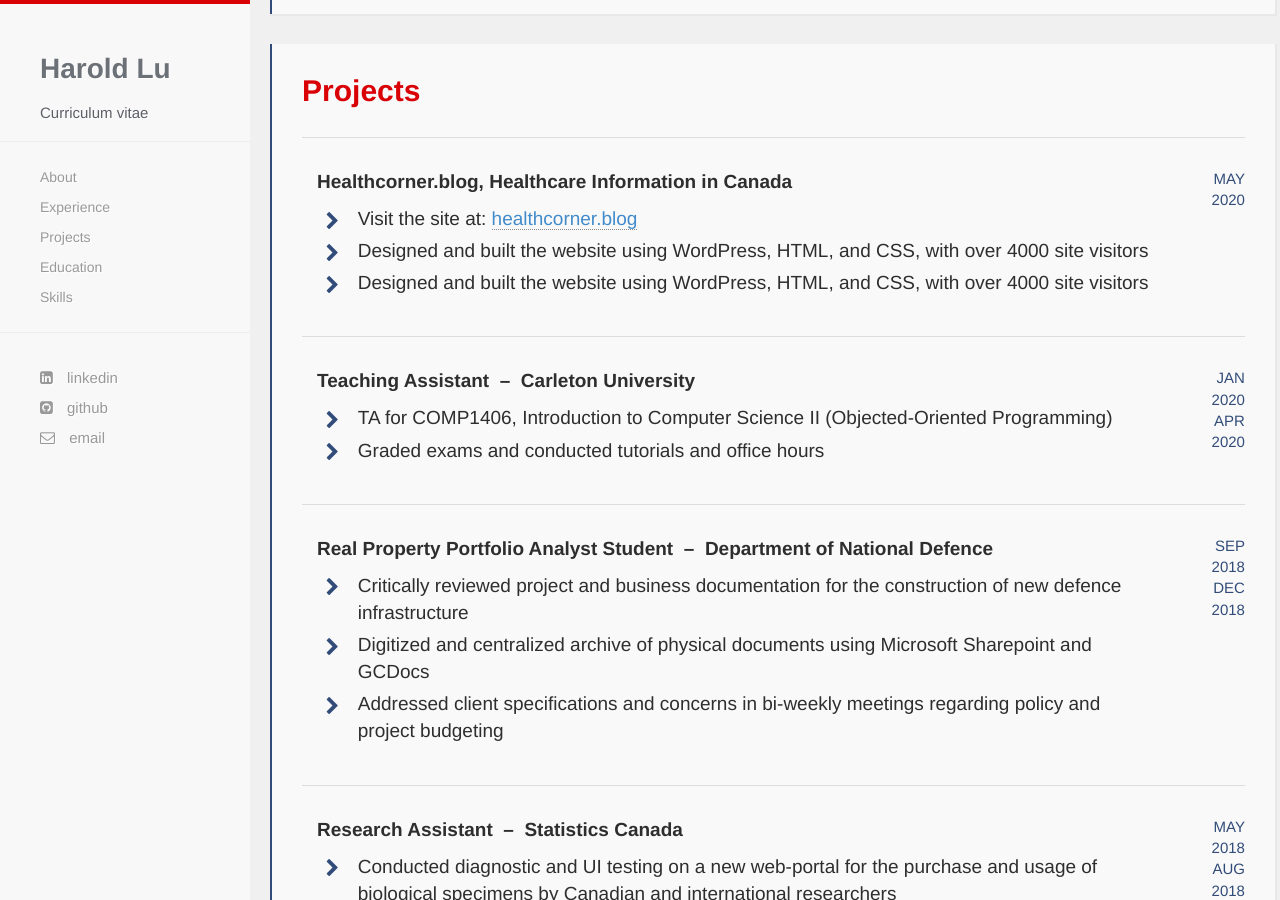
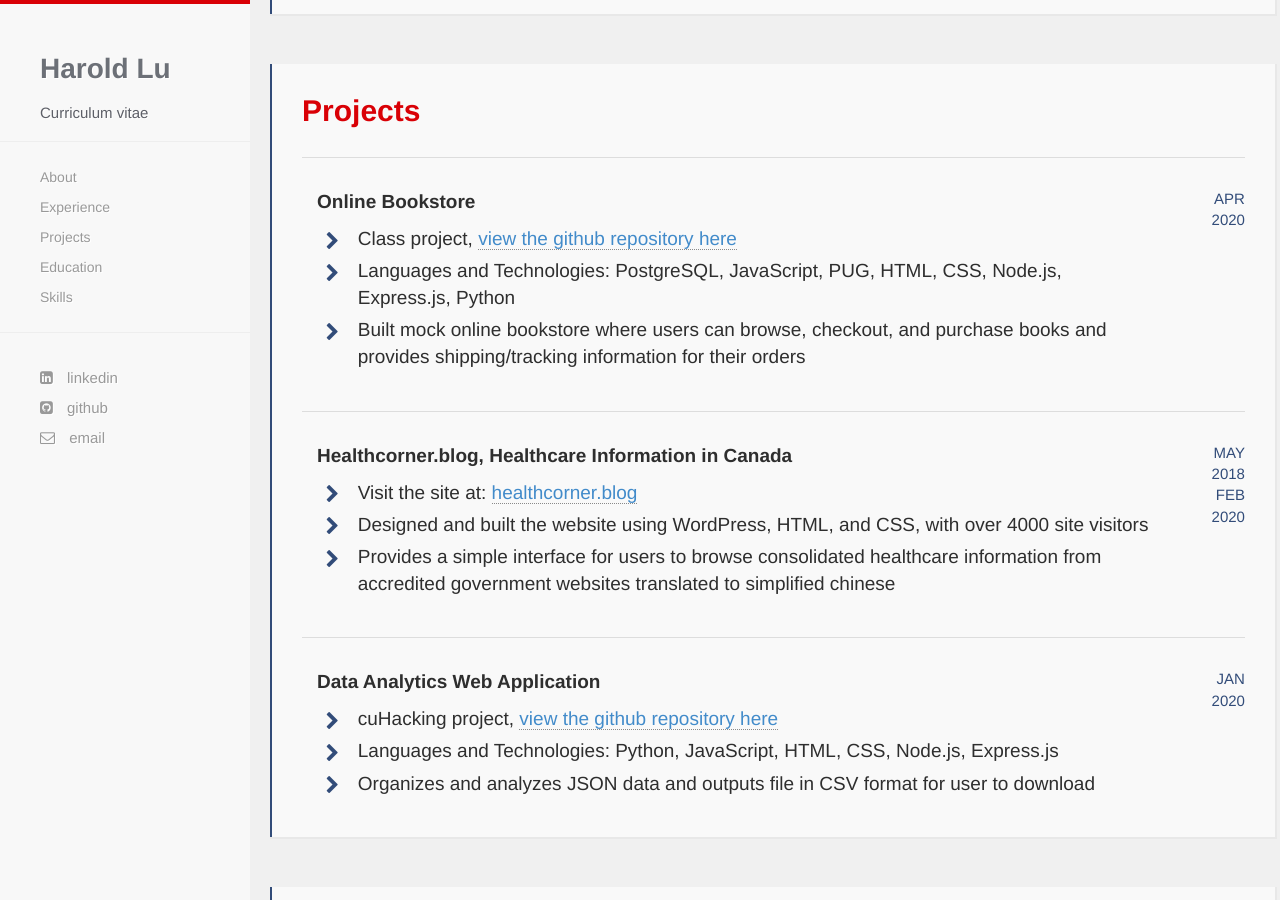
Before and after one commit to harold-lu/harold-lu.github.io, a Jekyll site: the page built from index.html, in a window 1280 px wide and 900 px high, scrolled down 1933 px. Built offline with Jekyll 4.4.1, drawn with Linux system fonts in a browser that asks for light colours; nearby versions of some CDN libraries; some web fonts are replaced; some of the changed text lies outside the part shown.

Commit message:
Add projects

```diff
--- a/_includes/footer.html
+++ b/_includes/footer.html
@@ -1,9 +1,8 @@
 <div class="container">
   <footer>
- <!--   <p class="text-muted credit">
+    <p class="text-muted credit" style="text-align:center">
       &copy; {{ site.time | date: '%Y' }} {{ site.name }} &middot;
-      <a href="https://github.com/arnp/herring-cove"> Herring Cove for Jekyll </a>
-      {{ site.time }}
-    </p> -->
+      Built with Herring Cove for Jekyll
+    </p>
   </footer>
 </div>
--- a/index.html
+++ b/index.html
@@ -90,6 +90,7 @@ title: Herring Cove
         </tbody>
       </table>
     </div>
+	<br>
 
     <a name="projects">
     <div id="article" class="content">
@@ -99,95 +100,85 @@ title: Herring Cove
         <tbody>
           <tr>
             <td style="width:92.5%;padding:30px 15px 30px 15px">
+              <p style="color:#2e2e2e;font-size:19px;font-weight:600">Online Bookstore</p>
+			  <ul  class="fa-ul" style="font-size:19px;font-weight:450;color:#2e2e2e;padding:0px">
+				<li style="padding-bottom:5px"><span class="fa-li"><i class="fa fa-chevron-right" style="padding-right:10px;color:#324C79"></i></span> Class project, <a href="https://github.com/harold-lu/COMP3005PROJECT">view the github repository here</a></li>
+				<li style="padding-bottom:5px"><span class="fa-li"><i class="fa fa-chevron-right" style="padding-right:10px;color:#324C79"></i></span> Languages and Technologies: PostgreSQL, JavaScript, PUG, HTML, CSS, Node.js, Express.js, Python</li>
+				<li><span class="fa-li"><i class="fa fa-chevron-right" style="padding-right:10px;color:#324C79"></i></span> Built mock online bookstore where users can browse, checkout, and purchase books and provides shipping/tracking information for their orders</li>
+			  </ul>
+			</td>
+            <td style="padding:30px 0px 30px 0px">
+			  <p style="color:#324C79; font-size:15px;font-weight:500;padding:0px 0px 0px 15px;text-align:right">APR 2020</p>
+			</td>
+          </tr>
+          <tr>
+            <td style="width:92.5%;padding:30px 15px 30px 15px">
               <p style="color:#2e2e2e;font-size:19px;font-weight:600">Healthcorner.blog, Healthcare Information in Canada</p>
 			  <ul  class="fa-ul" style="font-size:19px;font-weight:450;color:#2e2e2e;padding:0px">
 				<li style="padding-bottom:5px"><span class="fa-li"><i class="fa fa-chevron-right" style="padding-right:10px;color:#324C79"></i></span> Visit the site at: <a href="http://healthcorner.blog/zh"/>healthcorner.blog</a></li>
 			    <li style="padding-bottom:5px"><span class="fa-li"><i class="fa fa-chevron-right" style="padding-right:10px;color:#324C79"></i></span> Designed and built the website using WordPress, HTML, and CSS, with over 4000 site visitors</li>
-				<li><span class="fa-li"><i class="fa fa-chevron-right" style="padding-right:10px;color:#324C79"></i></span> Designed and built the website using WordPress, HTML, and CSS, with over 4000 site visitors</li>
+				<li><span class="fa-li"><i class="fa fa-chevron-right" style="padding-right:10px;color:#324C79"></i></span> Provides a simple interface for users to browse consolidated healthcare information from accredited government websites translated to simplified chinese</li>
 			  </ul>
 			</td>
             <td style="padding:30px 0px 30px 0px">
-			  <p style="color:#324C79; font-size:15px;font-weight:500;padding:0px 0px 0px 15px;text-align:right">MAY 2020</p>
+			  <p style="color:#324C79; font-size:15px;font-weight:500;padding:0px 0px 0px 15px;text-align:right">MAY 2018<br>FEB 2020</p>
 			</td>
           </tr>
           <tr>
             <td style="width:92.5%;padding:30px 15px 30px 15px">
-              <p style="color:#2e2e2e;font-size:19px;font-weight:600">Teaching Assistant &nbsp;&ndash;&nbsp; Carleton University</p>
+              <p style="color:#2e2e2e;font-size:19px;font-weight:600">Data Analytics Web Application</p>
 			  <ul  class="fa-ul" style="font-size:19px;font-weight:450;color:#2e2e2e;padding:0px">
-				<li style="padding-bottom:5px"><span class="fa-li"><i class="fa fa-chevron-right" style="padding-right:10px;color:#324C79"></i></span> TA for COMP1406, Introduction to Computer Science II (Objected-Oriented Programming)</li>
-				<li><span class="fa-li"><i class="fa fa-chevron-right" style="padding-right:10px;color:#324C79"></i></span> Graded exams and conducted tutorials and office hours</li>
+				<li style="padding-bottom:5px"><span class="fa-li"><i class="fa fa-chevron-right" style="padding-right:10px;color:#324C79"></i></span> cuHacking project, <a href="https://github.com/harold-lu/murdr-solvr">view the github repository here</a></li>
+				<li style="padding-bottom:5px"><span class="fa-li"><i class="fa fa-chevron-right" style="padding-right:10px;color:#324C79"></i></span> Languages and Technologies: Python, JavaScript, HTML, CSS, Node.js, Express.js</li>
+				<li><span class="fa-li"><i class="fa fa-chevron-right" style="padding-right:10px;color:#324C79"></i></span> Organizes and analyzes JSON data and outputs file in CSV format for user to download</li>
 			  </ul>
 			</td>
             <td style="padding:30px 0px 30px 0px">
-			  <p style="color:#324C79; font-size:15px;font-weight:500;padding:0px 0px 0px 15px;text-align:right">JAN 2020<br>APR 2020</p>
-			</td>
-          </tr>
-          <tr>
-            <td style="width:92.5%;padding:30px 15px 30px 15px">
-              <p style="color:#2e2e2e;font-size:19px;font-weight:600">Real Property Portfolio Analyst Student &nbsp;&ndash;&nbsp; Department of National Defence</p>
-			  <ul  class="fa-ul" style="font-size:19px;font-weight:450;color:#2e2e2e;padding:0px">
-				<li style="padding-bottom:5px"><span class="fa-li"><i class="fa fa-chevron-right" style="padding-right:10px;color:#324C79"></i></span> Critically reviewed project and business documentation for the construction of new defence infrastructure</li>
-				<li style="padding-bottom:5px"><span class="fa-li"><i class="fa fa-chevron-right" style="padding-right:10px;color:#324C79"></i></span> Digitized and centralized archive of physical documents using Microsoft Sharepoint and GCDocs</li>
-				<li><span class="fa-li"><i class="fa fa-chevron-right" style="padding-right:10px;color:#324C79"></i></span> Addressed client specifications and concerns in bi-weekly meetings regarding policy and project budgeting</li>
-			  </ul>
-			</td>
-            <td style="padding:30px 0px 30px 0px">
-			  <p style="color:#324C79; font-size:15px;font-weight:500;padding:0px 0px 0px 15px;text-align:right">SEP 2018<br>DEC 2018</p>
-			</td>
-          </tr>
-		  <tr>
-            <td style="width:92.5%;padding:30px 15px 30px 15px">
-              <p style="color:#2e2e2e;font-size:19px;font-weight:600">Research Assistant &nbsp;&ndash;&nbsp; Statistics Canada</p>
-			  <ul  class="fa-ul" style="font-size:19px;font-weight:450;color:#2e2e2e;padding:0px">
-				<li style="padding-bottom:5px"><span class="fa-li"><i class="fa fa-chevron-right" style="padding-right:10px;color:#324C79"></i></span> Conducted diagnostic and UI testing on a new web-portal for the purchase and usage of biological specimens by Canadian and international researchers</li>
-				<li><span class="fa-li"><i class="fa fa-chevron-right" style="padding-right:10px;color:#324C79"></i></span> Assisted in the addition of new tests to the laboratory assessments in future cycles by producing research reports on oral and gut microbiomes</li>
-			  </ul>
-			</td>
-            <td style="padding:30px 0px 30px 0px">
-			  <p style="color:#324C79; font-size:15px;font-weight:500;padding:0px 0px 0px 15px;text-align:right">MAY 2018<br>AUG 2018</p>
+			  <p style="color:#324C79; font-size:15px;font-weight:500;padding:0px 0px 0px 15px;text-align:right">JAN 2020</p>
 			</td>
           </tr>
         </tbody>
       </table>
     </div>
+	<br>
 
 
     <div id="article"class="content">
-      <a name="tech">
+      <a name="education">
       <h2>Education</h2>
-      <table class="table table-hover ">
+      <table class="table table-condensed" style="width:100%">
         <tbody>
           <tr>
-            <td valign="top" class="td1">
-              <p class="p2"><span class="s1"><a href="http://www.theverge.com"><b>the verge</b></a></span></p>
-            </td>
-            <td valign="top" class="td2">
-              <p class="p2"><span class="s2">My go to site for tech news. Their longform work is also deserving of your time.</span></p>
-            </td>
+            <td style="width:92.5%;padding:30px 15px 30px 15px">
+              <p style="color:#2e2e2e;font-size:19px;font-weight:600">Honours Bachelor of Computer Science &nbsp;&ndash;&nbsp; <p style="font-weight:400">Carleton University</p></p>
+			  <ul  class="fa-ul" style="font-size:19px;font-weight:450;color:#2e2e2e;padding:0px">
+				<li style="padding-bottom:5px"><span class="fa-li"><i class="fa fa-chevron-right" style="padding-right:10px;color:#324C79"></i></span> Third Year Undergraduate, CGPA 11.6/12.0 (A)</a></li>
+				<li><span class="fa-li"><i class="fa fa-chevron-right" style="padding-right:10px;color:#324C79"></i></span> Expected graduation: APR 2022</li>
+			  </ul>
+			</td>
+            <td style="padding:30px 0px 30px 0px">
+			  <p style="color:#324C79; font-size:15px;font-weight:500;padding:0px 0px 0px 15px;text-align:right">SEP 2019<br>APR 2022</p>
+			</td>
           </tr>
           <tr>
-            <td valign="top" class="td3">
-              <p class="p2"><span class="s1"><a href="http://recode.net"><b>re/code</b></a></span></p>
-            </td>
-            <td valign="top" class="td4">
-              <p class="p2"><span class="s2">Essentially the entire (great) team from AllThings D moved over to a separate site at the turn of the year. An excellent resource for reliable news and reviews.</span></p>
-            </td>
-          </tr>
-          <tr>
-            <td valign="top" class="td5">
-              <p class="p2"><span class="s1"><a href="http://www.anandtech.com"><b>anandtech</b></a></span><span class="s2"><b><span class="Apple-converted-space"> </span></b></span></p>
-            </td>
-            <td valign="top" class="td6">
-              <p class="p2"><span class="s2">Want to read the most in-depth reviews on products? Look no further.<span class="Apple-converted-space"> </span></span></p>
-            </td>
+            <td style="width:92.5%;padding:30px 15px 30px 15px">
+              <p style="color:#2e2e2e;font-size:19px;font-weight:600">Honours Bachelor of Science &nbsp;&ndash;&nbsp; <p style="font-weight:400">University of Ottawa</p></p>
+			  <ul  class="fa-ul" style="font-size:19px;font-weight:450;color:#2e2e2e;padding:0px">
+			    <li style="padding-bottom:5px"><span class="fa-li"><i class="fa fa-chevron-right" style="padding-right:10px;color:#324C79"></i></span> Specialization in Medicinal Chemistry, with Co-op; Graduated Magna Cum Laude</li>
+			  </ul>
+			</td>
+            <td style="padding:30px 0px 30px 0px">
+			  <p style="color:#324C79; font-size:15px;font-weight:500;padding:0px 0px 0px 15px;text-align:right">SEP 2014<br>APR 2019</p>
+			</td>
           </tr>
         </tbody>
       </table>
     </div>
+	<br>
 
     <div id="article"class="content">
       <a name="misc">
-      <h2>Skills</h2>
+      <h2>Languages and Technologies</h2>
       <table class="table table-hover ">
         <tbody>
           <tr>
```
